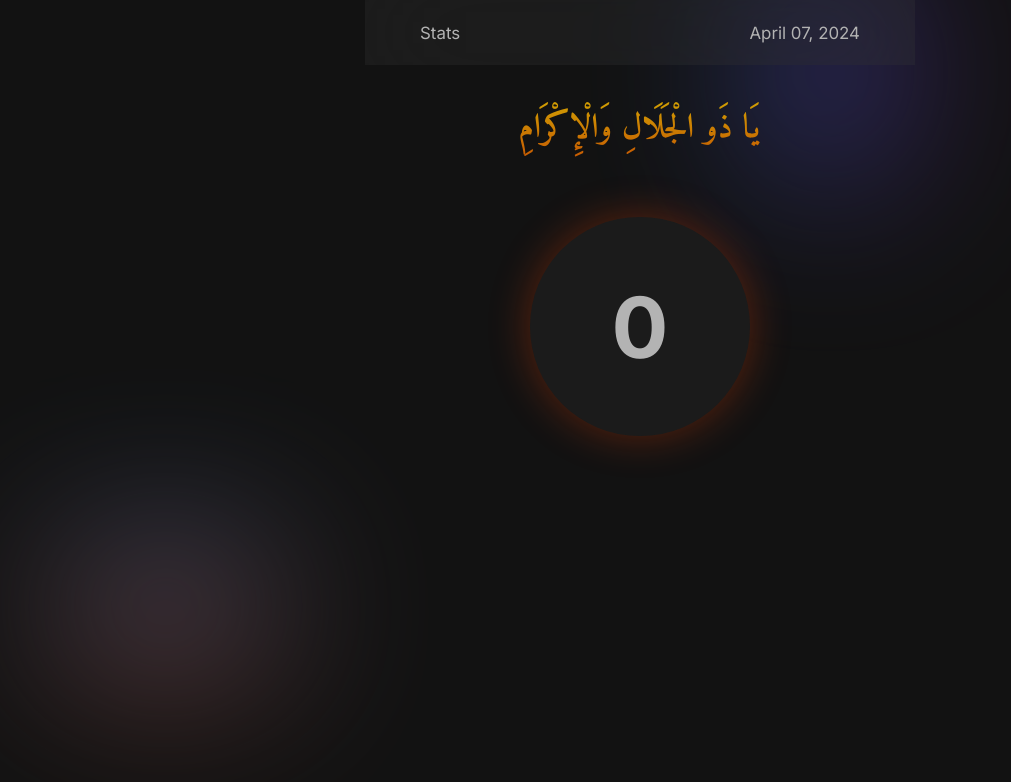
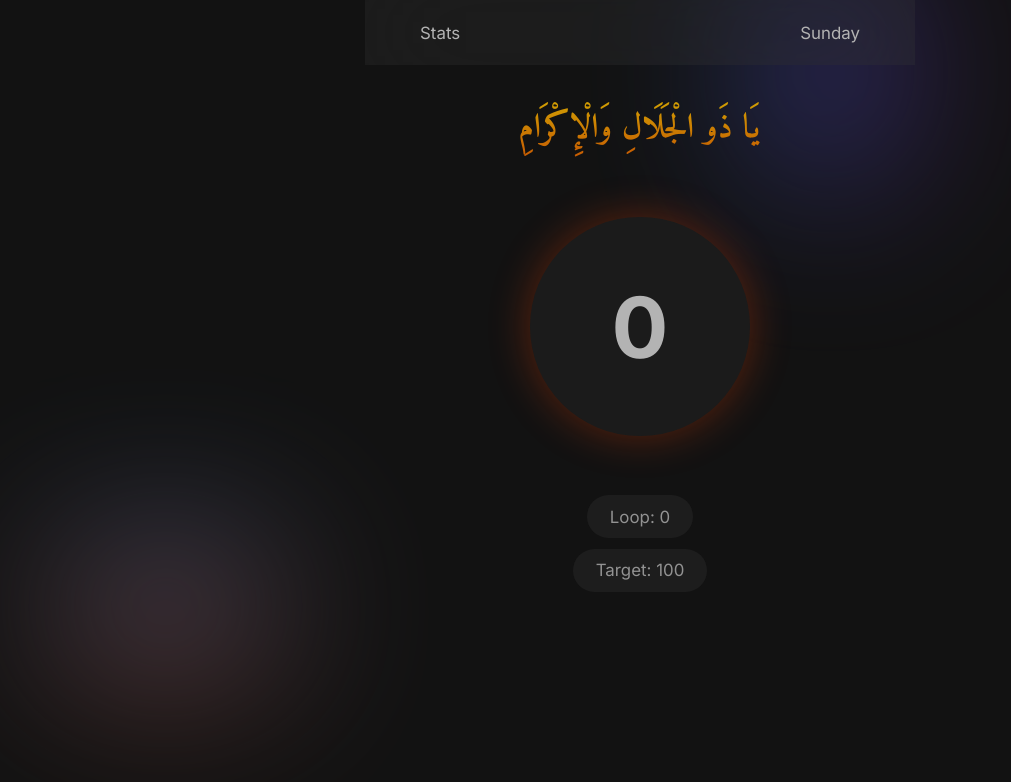
Before and after one commit to najmiter/Heartfull, a React (Vite) app: page / in a window 1280 px wide. Shown: the top 782 px of the page, without its empty margins (0-1011 px from the left). Built offline with nearby package versions, Linux system fonts and the light colour scheme.

Commit message:
more info on da paje

```diff
--- a/src/App.jsx
+++ b/src/App.jsx
@@ -4,11 +4,14 @@ import Main from "./components/Main";
 import Slider from "./components/Slider";
 import Counter from "./components/Counter";
 import Qalma from "./components/Qalma";
+import Details from "./components/Details";
 
 export default function App() {
     const [count, setCount] = useState(0);
     const [sliderOn, setSliderOn] = useState(false);
     const [qalma, setQalma] = useState("");
+    const [loop, setLoop] = useState(0);
+    const [target, setTarget] = useState(100);
 
     function handelSetSliderOn() {
         setSliderOn((flag) => !flag);
@@ -23,7 +26,11 @@ export default function App() {
     }, []);
 
     function handleSetCount() {
-        setCount((count % 100) + 1);
+        setCount((count % target) + 1);
+
+        if ((count + 1) % target === 0) {
+            setLoop(loop + 1);
+        }
     }
 
     return (
@@ -32,6 +39,7 @@ export default function App() {
             <Main handleSetCount={handleSetCount}>
                 <Qalma qalma={qalma} />
                 <Counter count={count} />
+                <Details loop={loop} target={target} />
             </Main>
             <Slider sliderOn={sliderOn} handelSetSliderOn={handelSetSliderOn} />
         </>
--- /dev/null
+++ b/src/components/Details.jsx
@@ -0,0 +1,13 @@
+/* eslint-disable react/prop-types */
+import styles from "./Details.module.css";
+
+export default function Details({ loop, target }) {
+    return (
+        <div className={styles.details}>
+            <span className={styles.detailItem}>Loop: {loop}</span>
+            <span onClick={() => {}} className={styles.detailItem}>
+                Target: {target}
+            </span>
+        </div>
+    );
+}
--- /dev/null
+++ b/src/components/Details.module.css
@@ -0,0 +1,15 @@
+.details {
+    display: flex;
+    flex-direction: column;
+    align-items: center;
+    gap: 1rem;
+    opacity: 0.8;
+}
+
+.detailItem {
+    cursor: pointer;
+    background-color: rgba(68, 68, 68, 0.3);
+    backdrop-filter: blur(2rem);
+    border-radius: 100vh;
+    padding: 1rem 2rem;
+}
--- a/src/components/Header.jsx
+++ b/src/components/Header.jsx
@@ -3,9 +3,7 @@ import styles from "./Header.module.css";
 
 const today = new Date();
 const formatting = {
-    day: "2-digit",
-    month: "long",
-    year: "numeric",
+    weekday: "long",
 };
 
 export default function Header({ handelSetSliderOn }) {
@@ -14,7 +12,7 @@ export default function Header({ handelSetSliderOn }) {
             <nav className={styles.navbar}>
                 <ul className={styles.navItems}>
                     <li onClick={handelSetSliderOn}>Stats</li>
-                    <li>{today.toLocaleDateString("en-us", formatting)}</li>
+                    <li>{today.toLocaleDateString("en-US", formatting)}</li>
                 </ul>
             </nav>
         </header>
--- a/src/components/Main.module.css
+++ b/src/components/Main.module.css
@@ -5,5 +5,4 @@
     gap: 5rem;
     padding-inline: 1rem;
     width: 100%;
-    height: 100%;
 }
```
